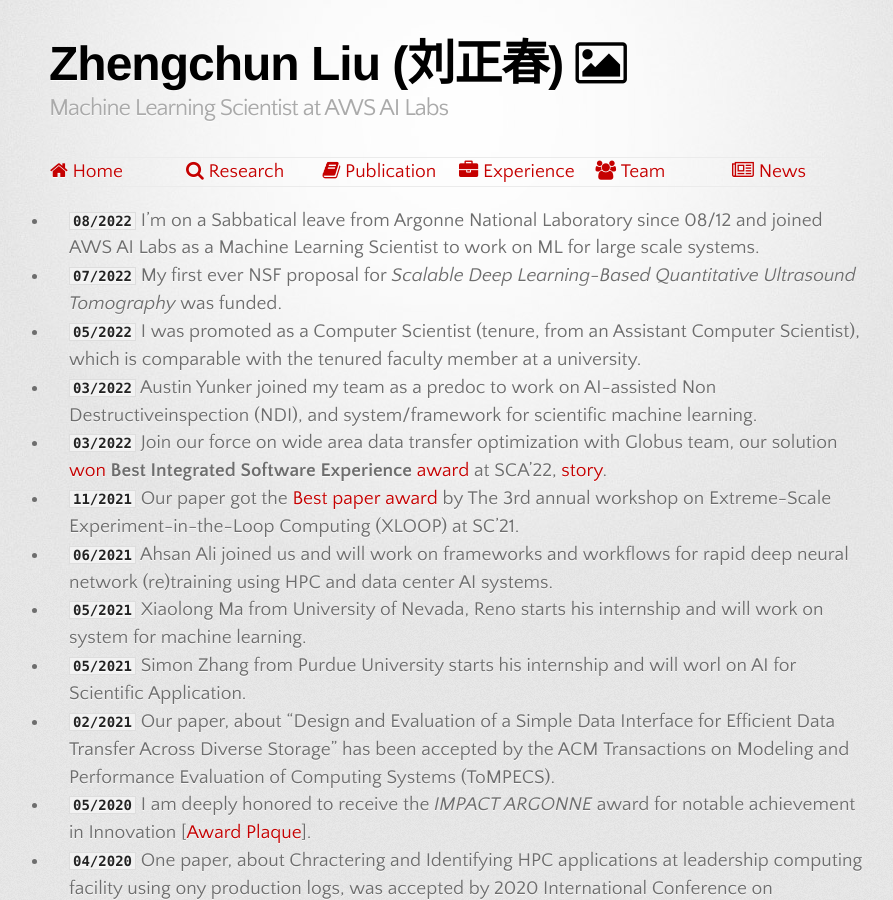
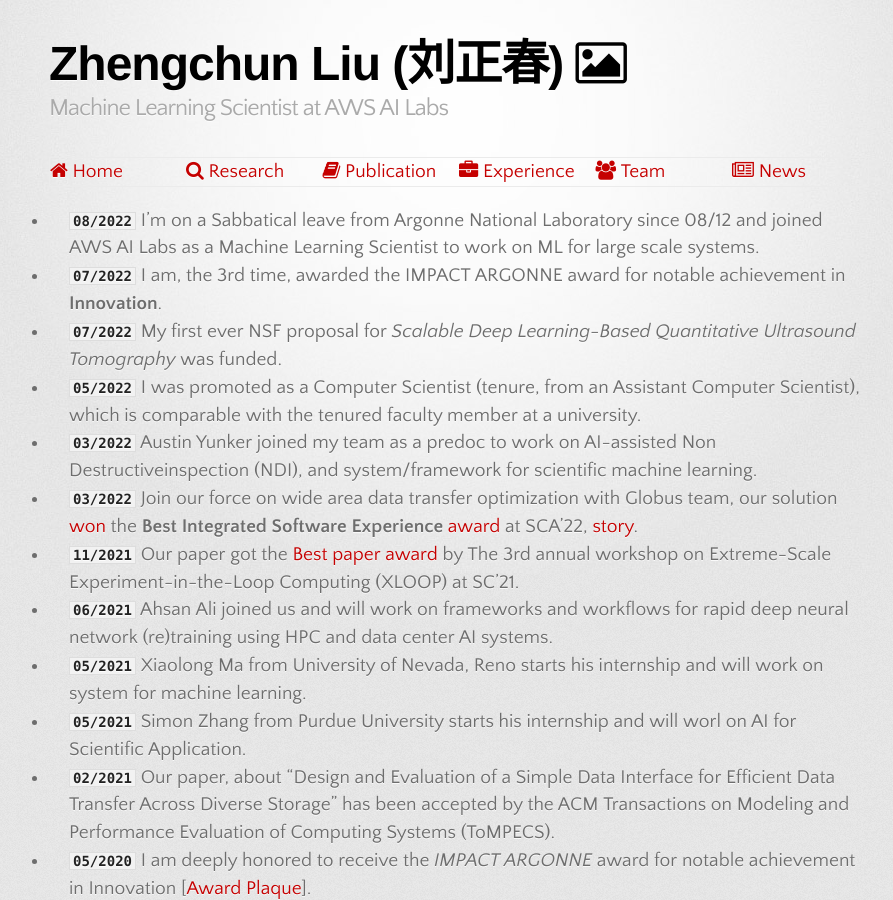
Before and after one commit to lzhengchun/lzhengchun.github.io, a Jekyll site: the page built from News.md, in a window 1280 px wide and 900 px high. Shown: the whole window, without its empty margins (181-1074 px from the left). Built offline with Jekyll 4.4.1, drawn with Linux system fonts in a browser that asks for light colours; some web fonts are replaced.

Commit message:
Update News.md

```diff
--- a/News.md
+++ b/News.md
@@ -3,10 +3,11 @@ layout: default
 title: What's new
 ---
 * __`08/2022`__ I'm on a Sabbatical leave from Argonne National Laboratory since 08/12 and joined AWS AI Labs as a Machine Learning Scientist to work on ML for large scale systems.
+* __`07/2022`__ I am, the 3rd time, awarded the IMPACT ARGONNE award for notable achievement in **Innovation**.
 * __`07/2022`__ My first ever NSF proposal for _Scalable Deep Learning-Based Quantitative Ultrasound Tomography_ was funded.
 * __`05/2022`__ I was promoted as a Computer Scientist (tenure, from an Assistant Computer Scientist), which is comparable with the tenured faculty member at a university.
 * __`03/2022`__ Austin Yunker joined my team as a predoc to work on AI-assisted Non Destructiveinspection (NDI), and system/framework for scientific machine learning.
-* __`03/2022`__ Join our force on wide area data transfer optimization with Globus team, our solution [won](img/DMC22.JPG) **Best Integrated Software Experience** [award](https://www.newswise.com/articles/globus-wins-best-integrated-software-experience-award) at SCA'22, [story](https://www.anl.gov/article/argonnes-globus-software-wins-award-at-2021-data-mover-challenge).
+* __`03/2022`__ Join our force on wide area data transfer optimization with Globus team, our solution [won](img/DMC22.JPG) the **Best Integrated Software Experience** [award](https://www.newswise.com/articles/globus-wins-best-integrated-software-experience-award) at SCA'22, [story](https://www.anl.gov/article/argonnes-globus-software-wins-award-at-2021-data-mover-challenge).
 * __`11/2021`__ Our paper got the [Best paper award](https://wordpress.cels.anl.gov/xloop-2021/awards/) by The 3rd annual workshop on Extreme-Scale Experiment-in-the-Loop Computing (XLOOP) at SC'21.
 * __`06/2021`__ Ahsan Ali joined us and will work on frameworks and workflows for rapid deep neural network (re)training using HPC and data center AI systems.
 * __`05/2021`__ Xiaolong Ma from University of Nevada, Reno starts his internship and will work on system for machine learning.
```
